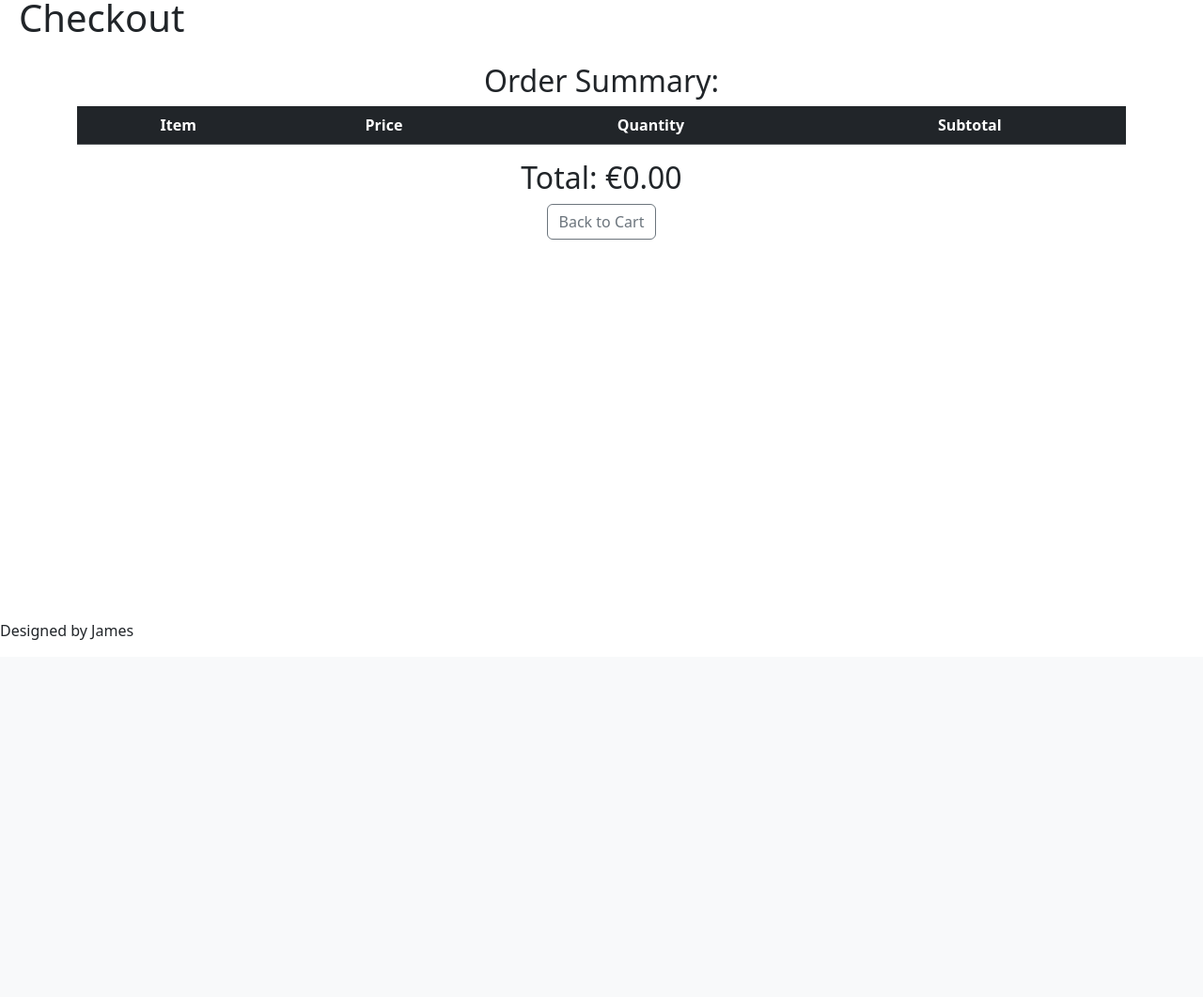
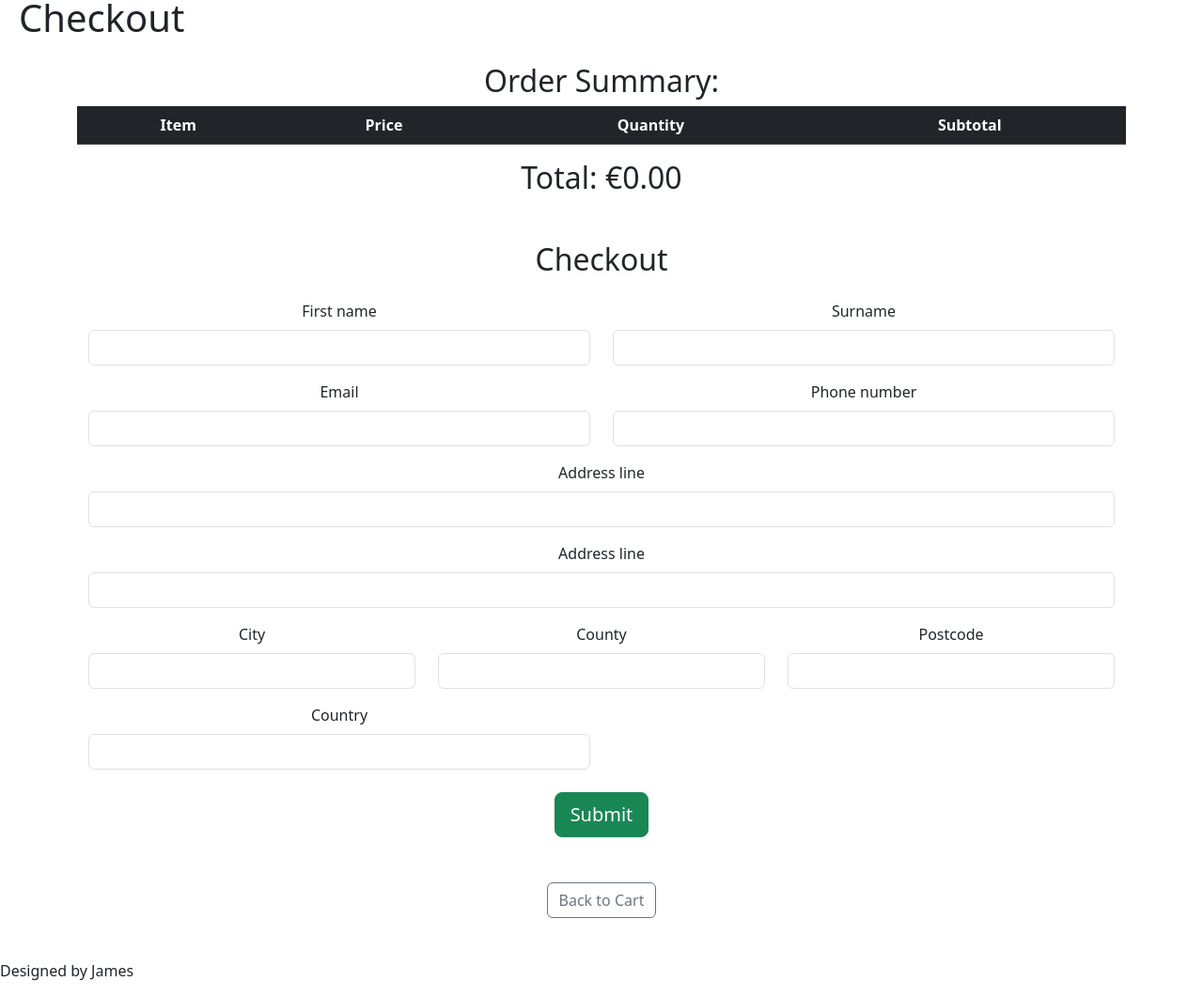
Before and after one commit to james-fitz86/pickle-polona, a Flask app: template templates/checkout.html in a window 1280 px wide. Shown: the part 141-1202 px from the top of the page at 94% size. Before the commit the page ends 822 px from the top, so only its background shows below. Run offline with Flask 3, Linux system fonts and the light colour scheme; the template is opened without the code that fills it, so the values that code supplies are empty, except form fields; tables that the repository leaves empty hold one stand-in row (values such as "Sample post"); form fields are guessed from the names that the template uses; lists and menus that the app fills with data are empty.

Commit message:
added form for customer details submission

```diff
--- a/templates/checkout.html
+++ b/templates/checkout.html
@@ -25,6 +25,69 @@
             </table>
         </div>
         <h2 id="total-price">Total: €0.00</h2>
+        <div class="container my-5">
+            <h2 class="mb-4">Checkout</h2>
+            <form method="POST" action="/checkout" id="checkout-form">
+                {{ form.hidden_tag() }}
+
+                <div class="row mb-3">
+                    <div class="col-md-6">
+                        {{ form.first_name.label(class="form-label") }}
+                        {{ form.first_name(class="form-control") }}
+                    </div>
+                    <div class="col-md-6">
+                        {{ form.surname.label(class="form-label") }}
+                        {{ form.surname(class="form-control") }}
+                    </div>
+                </div>
+                <div class="row mb-3">
+                    <div class="col-md-6">
+                        {{ form.email.label(class="form-label") }}
+                        {{ form.email(class="form-control") }}
+                    </div>
+                    <div class="col-md-6">
+                        {{ form.phone_number.label(class="form-label") }}
+                        {{ form.phone_number(class="form-control") }}
+                    </div>
+                </div>
+                <div class="row mb-3">
+                    <div class="col-12">
+                        {{ form.address_line1.label(class="form-label") }}
+                        {{ form.address_line1(class="form-control") }}
+                    </div>
+                </div>
+                <div class="row mb-3">
+                    <div class="col-12">
+                        {{ form.address_line2.label(class="form-label") }}
+                        {{ form.address_line2(class="form-control") }}
+                    </div>
+                </div>
+                <div class="row mb-3">
+                    <div class="col-md-4">
+                        {{ form.city.label(class="form-label") }}
+                        {{ form.city(class="form-control") }}
+                    </div>
+                    <div class="col-md-4">
+                        {{ form.county.label(class="form-label") }}
+                        {{ form.county(class="form-control") }}
+                    </div>
+                    <div class="col-md-4">
+                        {{ form.postcode.label(class="form-label") }}
+                        {{ form.postcode(class="form-control") }}
+                    </div>
+                </div>
+                <div class="row mb-4">
+                    <div class="col-md-6">
+                        {{ form.country.label(class="form-label") }}
+                        {{ form.country(class="form-control") }}
+                    </div>
+                </div>
+                <input type="hidden" name="cart_json" id="cart-json">
+                <div class="text-center">
+                    {{ form.submit(class="btn btn-success btn-lg") }}
+                </div>
+            </form>
+        </div>
         <div class="d-flex justify-content-center gap-3 flex-wrap"></div>
             <a href="{{ url_for('store.cart') }}" class="btn btn-outline-secondary">Back to Cart</a>
         </div>
```
